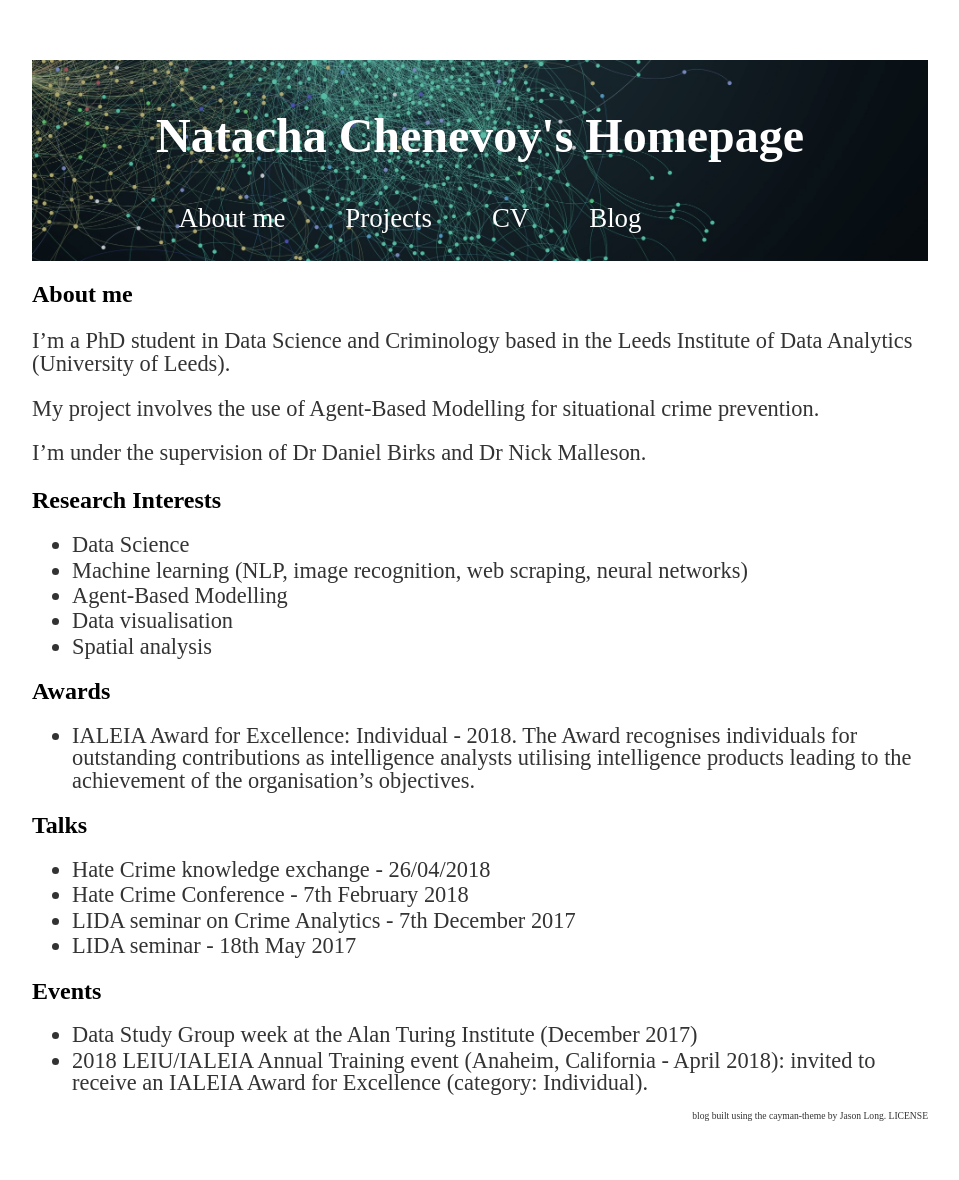
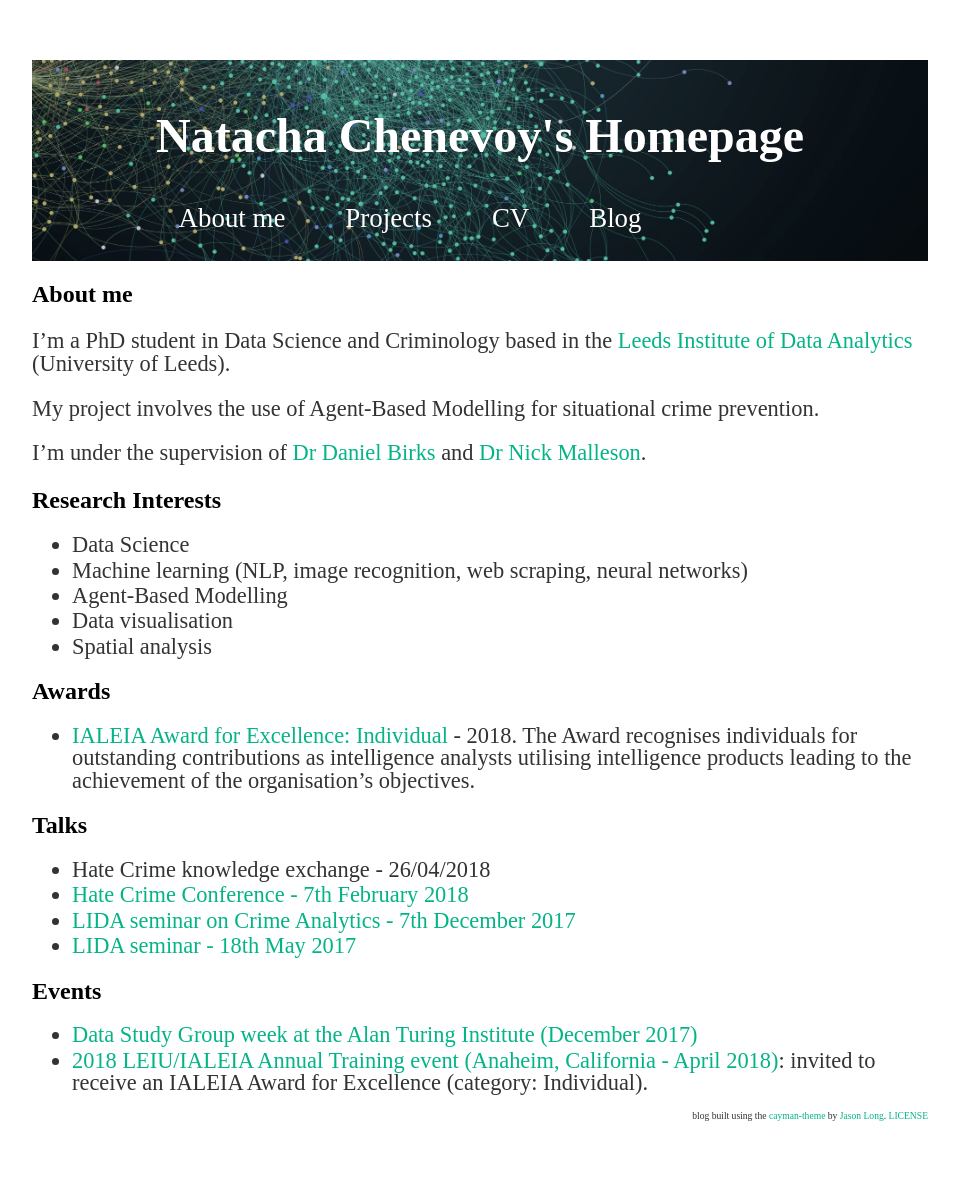
Before and after one commit to mednche/mednche.github.io, a Jekyll site: the page built from index.md, in a window 1280 px wide. Shown: the whole page, without its empty margins (160-1119 px from the left). Built offline with Jekyll 4.4.1, drawn with Linux system fonts in a browser that asks for light colours.

Commit message:
Update main.css

```diff
--- a/css/main.css
+++ b/css/main.css
@@ -42,11 +42,12 @@ body ol {
 
 a {
     text-decoration: none;
-    color: #333
+    color: #04B486
 }
 
 a:hover {
-    color:#04B486
+    color:#04B486;
+    text-decoration: underline;
 }
 
 
```
